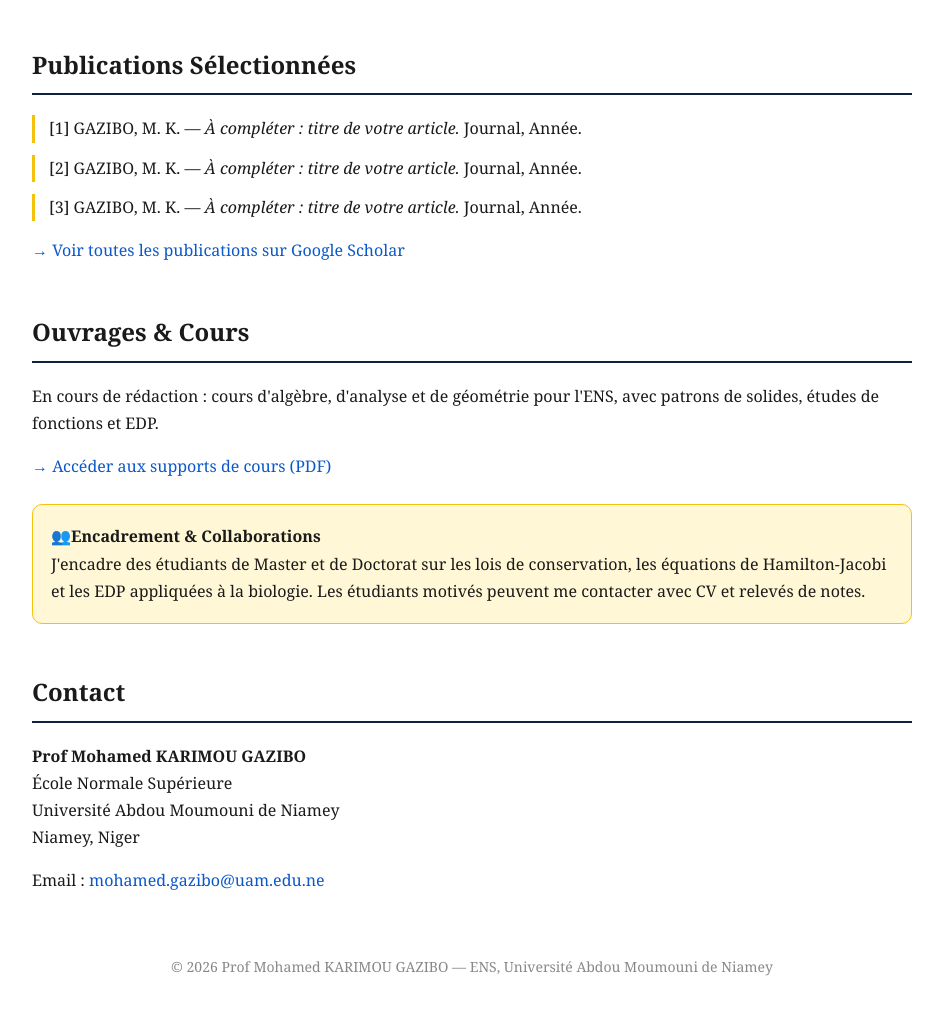
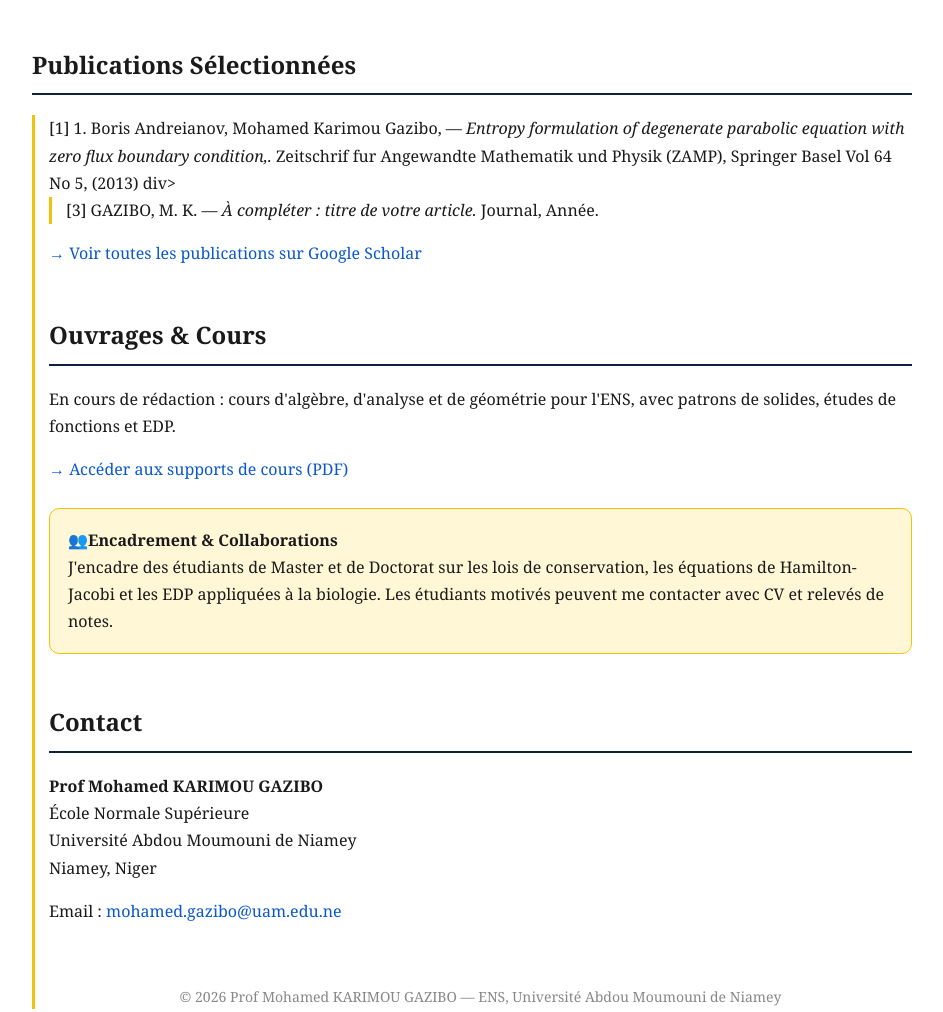
Before and after one commit to gazibomohamed/gazibomohamed.github.io, a plain HTML site: page index.html in a window 1280 px wide. Shown: the part 1546-2558 px from the top of the page, without its empty margins (168-1111 px from the left). Drawn offline with Linux system fonts and the light colour scheme.

Commit message:
Update index.html

```diff
--- a/index.html
+++ b/index.html
@@ -84,8 +84,7 @@
 </ul>
 
 <h2>Publications Sélectionnées</h2>
-<div class="pub">[1] GAZIBO, M. K. — <i>À compléter : titre de votre article.</i> Journal, Année.</div>
-<div class="pub">[2] GAZIBO, M. K. — <i>À compléter : titre de votre article.</i> Journal, Année.</div>
+<div class="pub">[1] 1.	Boris Andreianov, Mohamed Karimou Gazibo,  — <i>Entropy formulation of degenerate parabolic equation with zero flux boundary condition,.</i> Zeitschrif fur Angewandte Mathematik und Physik (ZAMP), Springer Basel Vol 64 No 5, (2013) div>
 <div class="pub">[3] GAZIBO, M. K. — <i>À compléter : titre de votre article.</i> Journal, Année.</div>
 <p><a href="#">→ Voir toutes les publications sur Google Scholar</a></p>
 
```
